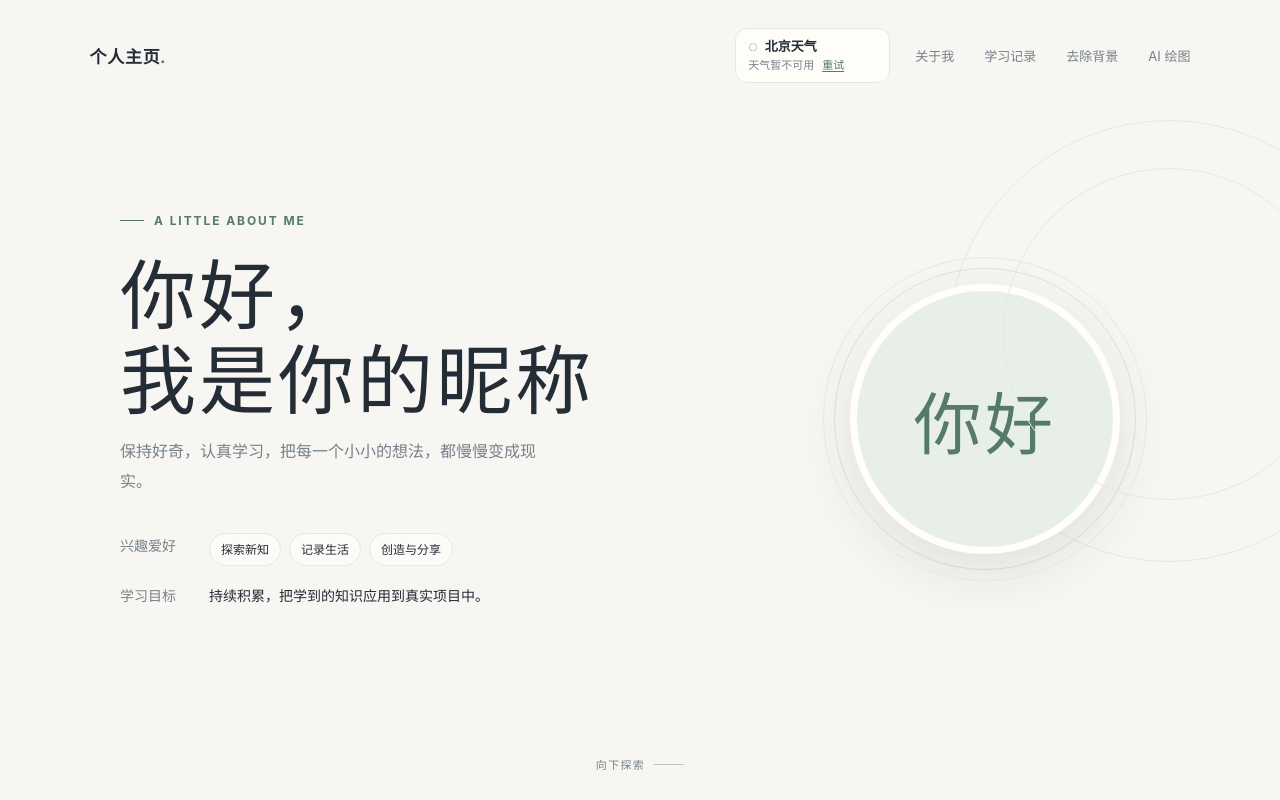
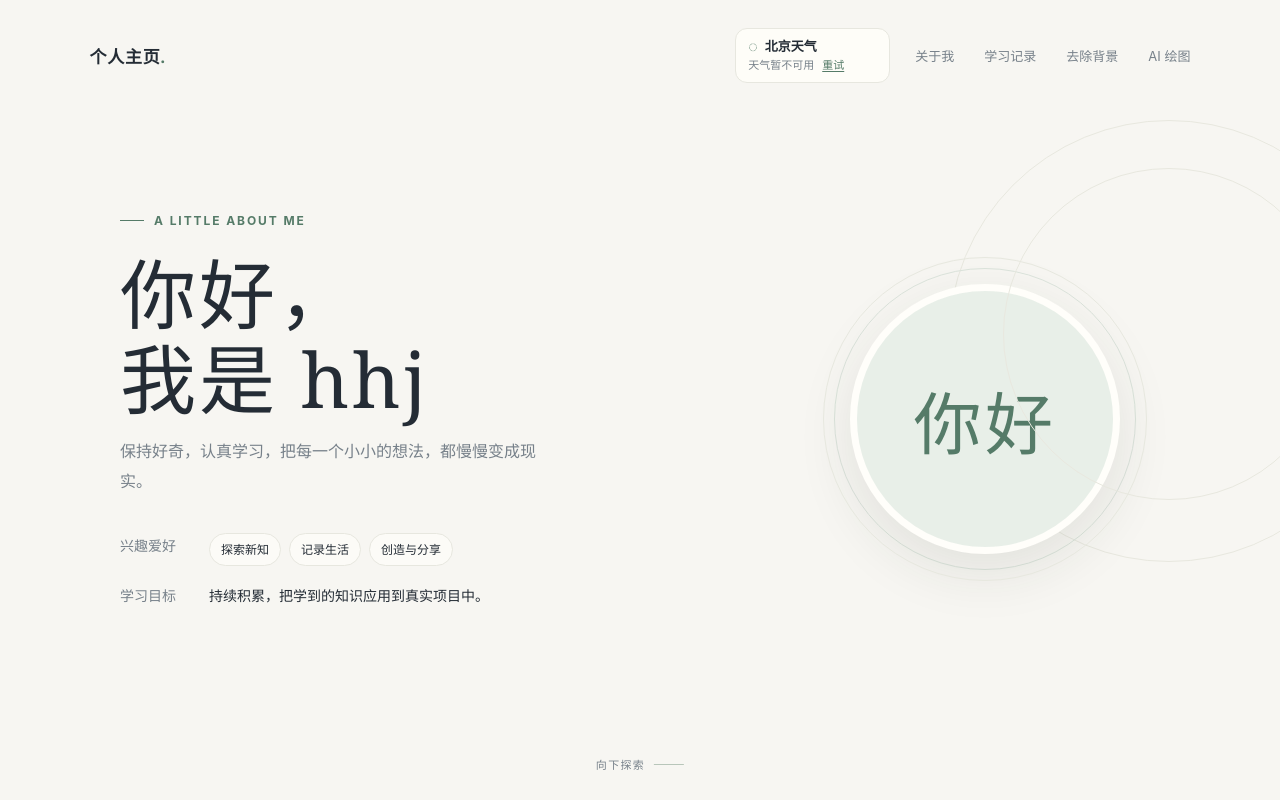
Before and after one commit to jidfwevds/something-went-wrong, a website: page index.html in a window 1280 px wide. Shown: the top 800 px of the page. Drawn offline with Linux system fonts and the light colour scheme; no server answers.

Commit message:
Update homepage greeting
Co-authored-by: Copilot <223556219+Copilot@users.noreply.github.com>

```diff
--- a/index.html
+++ b/index.html
@@ -973,7 +973,7 @@
       <div class="about-inner">
         <div class="about-copy">
           <p class="eyebrow">A LITTLE ABOUT ME</p>
-          <h1 id="about-title">你好，<br>我是你的昵称</h1>
+          <h1 id="about-title">你好，<br>我是 hhj</h1>
           <p class="intro">保持好奇，认真学习，把每一个小小的想法，都慢慢变成现实。</p>
 
           <div class="detail">
```
